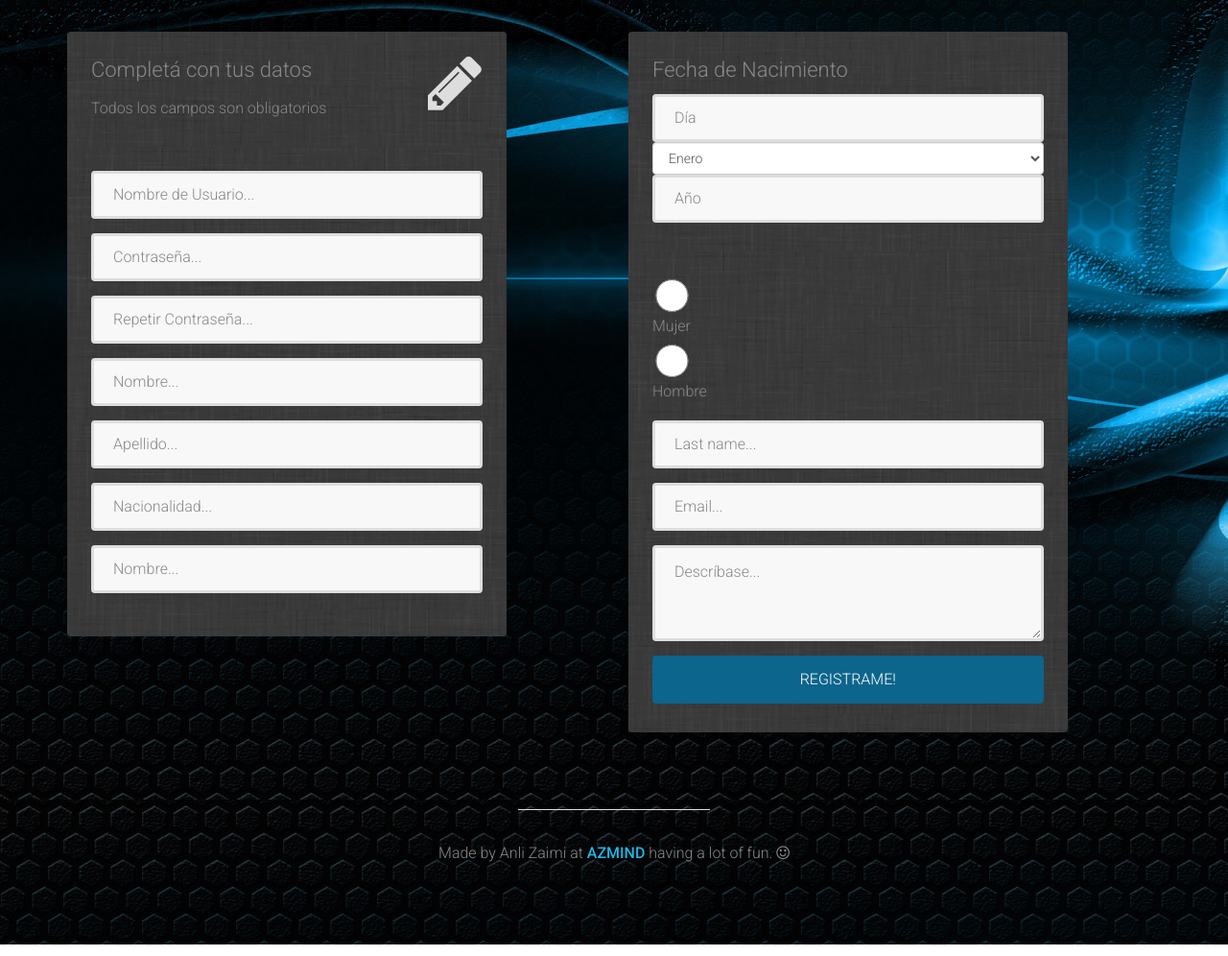
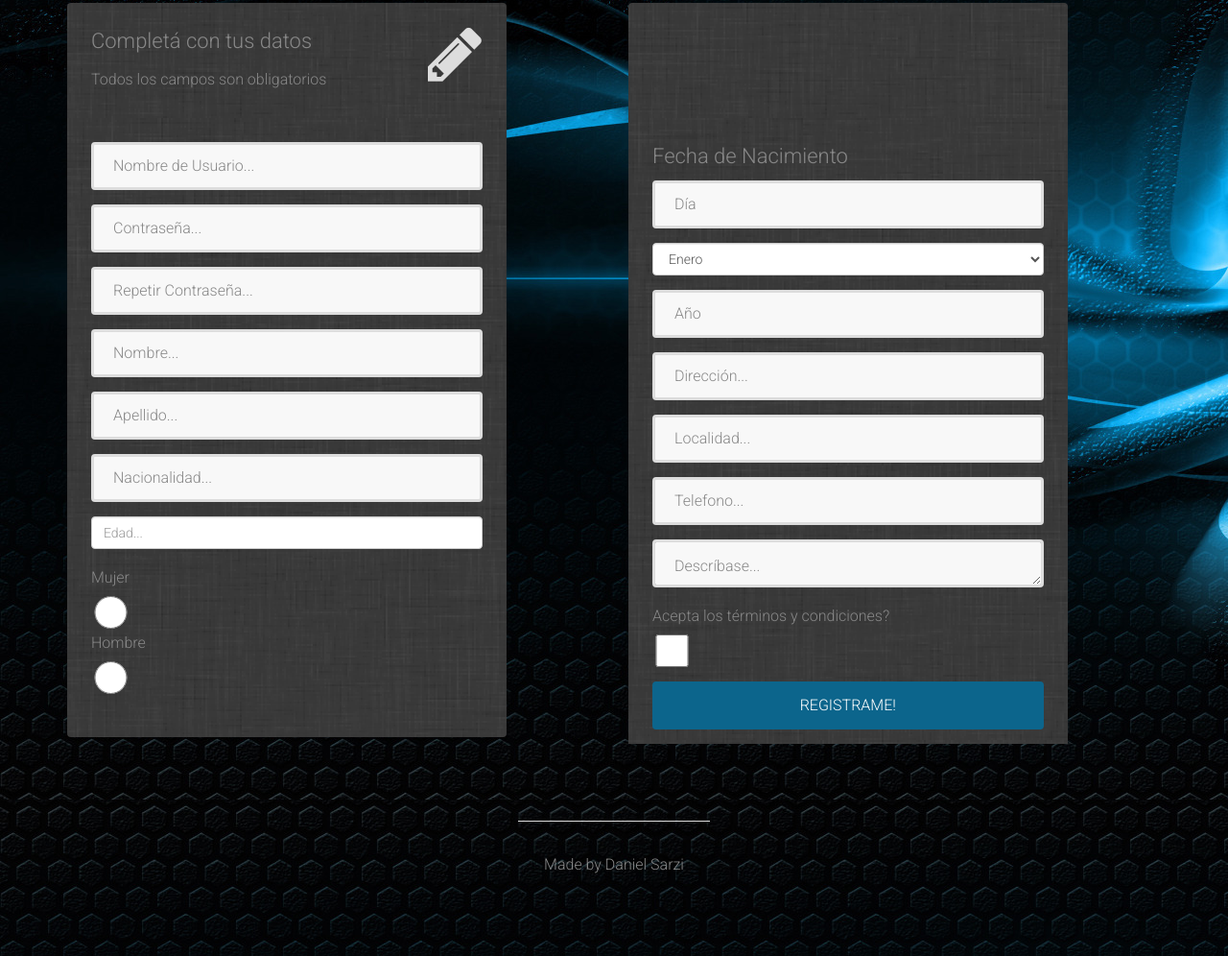
Before and after one commit to SarziDaniel/Paginaderegistro, a plain HTML site: page index.html in a window 1280 px wide. Shown: the part 247-1243 px from the top of the page at 96% size. Drawn offline with Linux system fonts and the light colour scheme.

Commit message:
Se agregaron los controles radio y checkbox. Se cambiaron los nombres de las propiedades de los tags. Todavia hay que solucionar las propiedades de los radio y check.

```diff
--- a/index.html
+++ b/index.html
@@ -6,7 +6,7 @@
         <meta charset="utf-8">
         <meta http-equiv="X-UA-Compatible" content="IE=edge">
         <meta name="viewport" content="width=device-width, initial-scale=1">
-        <title>Registrate...!!!</title>
+        <title>Daniel Sarzi!!!</title>
 
         <!-- CSS -->
         <link rel="stylesheet" href="http://fonts.googleapis.com/css?family=Roboto:400,100,300,500">
@@ -27,14 +27,14 @@
     <body>
 
         <!-- Top content -->
-        <<div class="top-content">
+        <div class="top-content">
 
             <div class="inner-bg">
                 <div class="container">
 
                     <div class="row">
                         <div class="col-sm-8 col-sm-offset-2 text">
-                            <h1>Registrate, fácil y rápido a Nuestra WEB</h1>
+                            <h1><b>Registrate, fácil y rápido a Nuestra WEB</b>></h1>
                             <div class="description">
                                 <p>
                                     Completá los con tus datos para formar parte de nuestra comunidad!
@@ -59,32 +59,31 @@
                                 <div class="form-bottom">
                                     <form role="form" action="" method="post" class="login-form">
                                         <div class="form-group">
-                                            <label class="sr-only" for="form-username">Nombre de Usuario</label>
                                             <input type="text" name="form-username" placeholder="Nombre de Usuario..." class="form-username form-control" id="form-username">
                                         </div>
                                         <div class="form-group">
-                                            <label class="sr-only" for="form-password">Contraseña</label>
                                             <input type="password" name="form-password" placeholder="Contraseña..." class="form-password form-control" id="form-password">
                                         </div>
                                          <div class="form-group">
-                                            <label class="sr-only" for="form-password">Repetir Contraseña</label>
-                                            <input type="password" name="form-password" placeholder="Repetir Contraseña..." class="form-password form-control" id="form-password">
+                                            <input type="password" name="form-reppassword" placeholder="Repetir Contraseña..." class="form-password form-control" id="form-reppassword">
                                         </div>
                                         <div class="form-group">
-                                            <label class="sr-only" for="form-password">Nombre</label>
-                                            <input type="text" name="form-password" placeholder="Nombre..." class="form-password form-control" id="form-password">
+                                            <input type="text" name="form-name" placeholder="Nombre..." class="form-name form-control" id="form-name">
                                         </div>
                                          <div class="form-group">
-                                            <label class="sr-only" for="form-password">Apellido</label>
-                                            <input type="text" name="form-password" placeholder="Apellido..." class="form-password form-control" id="form-password">
+                                            <input type="text" name="form-lastname" placeholder="Apellido..." class="form-lastname form-control" id="form-lastname">
                                         </div>
                                         <div class="form-group">
-                                            <label class="sr-only" for="form-password">Nacionalidad</label>
-                                            <input type="text" name="form-password" placeholder="Nacionalidad..." class="form-password form-control" id="form-password">
+                                            <input type="text" name="form-nacional" placeholder="Nacionalidad..." class="form-nacional form-control" id="form-nacional">
                                         </div>
                                         <div class="form-group">
-                                            <label class="sr-only" for="form-password">Nombre</label>
-                                            <input type="text" name="form-password" placeholder="Nombre..." class="form-password form-control" id="form-password">
+                                            <input type="number" name="form-edad" placeholder="Edad..." class="form-edad form-control" id="form-edad">
+                                        </div>
+                                        <div class="form-group">
+                                            Mujer
+                                            <input type="radio" name="form-sex" class="form-sex form-control1" id="form-sex">
+                                            Hombre
+                                            <input type="radio" name="form-sex" class="form-first-name form-control1" id="form-sex">
                                         </div>
                                     </form>
                                 </div>
@@ -99,11 +98,22 @@
 
                             <div class="form-box">
                                 <div class="form-top">
+                                <div class="form-top">
+                                    <div class="form-top-left">
+                                        <h3> </h3>
+                                        <p> </p>
+                                    </div>
+                                    <div class="form-top-right">
+                                        <br>
+                                    </div>
+                                </div>
                                     <div class="form-top-left">
                                         <h3>Fecha de Nacimiento</h3>
                                     </div>
                                     <div class="form-group">
                                         <input type= "text" class="birthday form-control" maxlength="2" name="BirthDay"  placeholder="Día" required="">
+                                    </div>
+                                    <div class="form-group">
                                     <select class="form-control" name="BirthMonth">
                                         <option value="01">Enero</option>
                                         <option value="02">Febrero</option>
@@ -118,29 +128,30 @@
                                         <option value="11">Noviembre</option>
                                         <option value="12" >Diciembre</option>
                                     </select>
+                                    </div>
+                                    <div class="form-group">
                                         <input type= "text" class="birthyear form-control" maxlength="4" name="BirthYear" placeholder="Año" required=>
                                     </div>
-                                </div>
-                                <div class="form-bottom">
+
                                     <form role="form" action="" method="post" class="registration-form">
+
                                         <div class="form-group">
-                                            <label class="sr-only" for="form-first-name">Sexo</label>
-                                            <input type="radio" name="form-first-name" placeholder="First name..." class="form-first-name form-control1" id="form-first-name">Mujer<br>
-                                            <label class="sr-only" for="form-first-name">Sexo</label>
-                                            <input type="radio" name="form-first-name" placeholder="First name..." class="form-first-name form-control1" id="form-first-name">Hombre<br>
+                                            <input type="text" name="form-direcc" placeholder="Dirección..." class="form-direcc form-control" id="form-direcc">
                                         </div>
                                         <div class="form-group">
-                                            <label class="sr-only" for="form-last-name">Last name</label>
-                                            <input type="text" name="form-last-name" placeholder="Last name..." class="form-last-name form-control" id="form-last-name">
+                                            <input type="text" name="form-local" placeholder="Localidad..." class="form-local form-control" id="form-local">
                                         </div>
                                         <div class="form-group">
-                                            <label class="sr-only" for="form-email">Email</label>
-                                            <input type="text" name="form-email" placeholder="Email..." class="form-email form-control" id="form-email">
+                                            <input type="text" name="form-tel" placeholder="Telefono..." class="form-tel form-control" id="form-tel">
                                         </div>
                                         <div class="form-group">
-                                            <label class="sr-only" for="form-about-yourself">Descríbase</label>
                                             <textarea name="form-about-yourself" placeholder="Descríbase..."
                                                         class="form-about-yourself form-control" id="form-about-yourself"></textarea>
+                                        </div>
+                                        <div class="form-group">
+                                            Acepta los términos y condiciones?
+                                            <input type="checkbox" name="form-condiciones" placeholder="Email..." class="form-condiciones form-control1" id="form-condiciones">
+
                                         </div>
                                         <button type="submit" class="btn">REGISTRAME!</button>
                                     </form>
@@ -163,10 +174,9 @@
         		<div class="row">
 
         			<div class="col-sm-8 col-sm-offset-2">
-        				<div class="footer-border"></div>
-        				<p>Made by Anli Zaimi at <a href="http://azmind.com" target="_blank"><strong>AZMIND</strong></a>
-        					having a lot of fun. <i class="fa fa-smile-o"></i></p>
-        			</div>
+                        <div class="footer-border"></div>
+                        <p>Made by Daniel Sarzi</p>
+                    </div>
 
         		</div>
         	</div>
```
